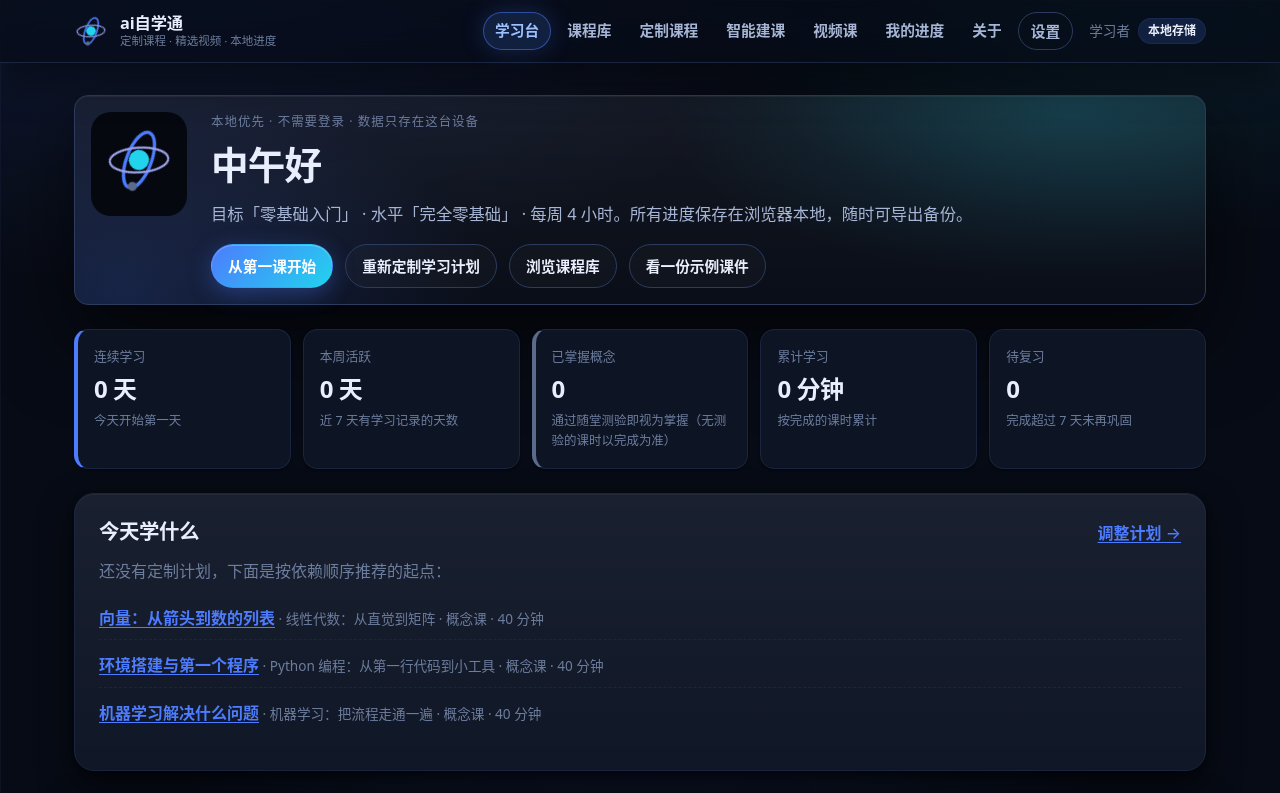
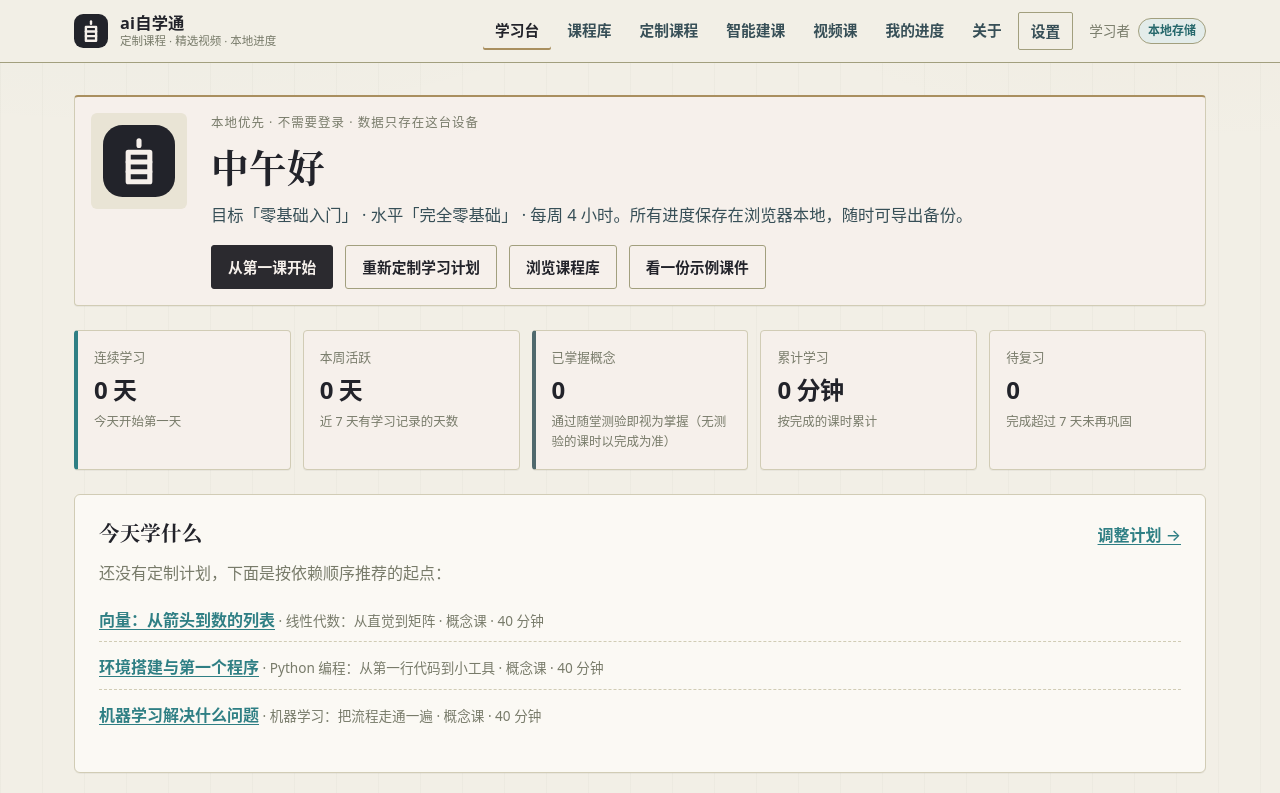
Before and after one commit to lzzxbdonj/my-site, a website with bundled scripts: page index.html in a window 1280 px wide. Shown: the top 793 px of the page. Built offline with nearby package versions, Linux system fonts and the light colour scheme.

Commit message:
设计：改回参考演示文稿的纸面编辑风格（米色纸面/墨色/青绿黄铜/中文衬线），新品牌标记（自字徽标），去掉霓虹渐变与玻璃拟态

```diff
--- a/src/core/brand.js
+++ b/src/core/brand.js
@@ -19,8 +19,8 @@ export const PRODUCT_TAGLINE = '定制课程 · 精选视频 · 本地进度';
 /** 品牌无障碍标签（导航 logo 与关于页）。 */
 export const BRAND_ARIA_LABEL = `${PRODUCT_NAME} 首页`;
 
-/** 轨道标记的替代文本（原创几何图形，不含任何上游角色形象）。 */
-export const PRODUCT_ORBITAL_LABEL = `${PRODUCT_NAME} 的轨道标记`;
+/** 品牌标记的替代文本（原创几何图形，不含任何上游角色形象）。 */
+export const PRODUCT_MARK_LABEL = `${PRODUCT_NAME} 的品牌标记`;
 
 /** 文档标题：`<页面> · ai自学通`；没有页面名时只显示产品名。 */
 export function brandDocumentTitle(section = '') {
--- a/src/styles/app.css
+++ b/src/styles/app.css
@@ -1,60 +1,53 @@
-/* ai自学通 —— 原创视觉系统：深空科技风
-   颜色：近黑蓝底 + 电光蓝主色 + 青色强调 + 玻璃质感面板。无外部字体/CDN 依赖。 */
+/* ai自学通 —— 原创视觉系统：纸面编辑风（依据参考演示文稿的属性层证据）
+   配色与字体取自 1999-1.4(new).pptx 的主题色与高频显式色，见 STYLE_REFERENCE.md。
+   方向是「印刷品」而不是「霓虹模板」：米色纸面、墨色正文、青绿与黄铜点缀、
+   1px 细线、小圆角、几乎不用投影与渐变。无外部字体/CDN 依赖。 */
 
 :root {
   --font-scale: 1;
 
-  /* 设计令牌：整站组件都引用这些变量，因此换这一块即可整体换肤。 */
-  --bg: #070b15;
-  --bg-soft: #0d1424;
-  --bg-sunk: #05080f;
-  --bg-raised: #111a2e;
+  /* 纸面与墨色 */
+  --bg: #f2efe6;          /* accent2：米色纸面 */
+  --bg-soft: #f6f0eb;
+  --bg-sunk: #e9e4d5;     /* 参考文件里出现次数最多的显式色 */
+  --bg-raised: #fbf9f4;
 
-  --ink: #e9eefc;
-  --ink-soft: #a7b6d6;
-  --ink-muted: #6d7d9e;
+  --ink: #22232a;         /* 近 accent6 #2B2A2F，略压暗以提升纸面对比 */
+  --ink-soft: #374f57;    /* accent5 深灰绿 */
+  --ink-muted: #787b6a;
 
-  --line: #1b2540;
-  --line-strong: #2c3b5e;
+  --line: #d1ccb5;        /* accent1 米灰线 */
+  --line-strong: #a29f7e;
 
-  /* 主色：电光蓝 */
-  --indigo: #4d7cfe;
-  --indigo-soft: #12203f;
-  --indigo-ink: #9cc0ff;
-  /* 强调：青色 */
-  --amber: #22d3ee;
-  --amber-soft: #0a2734;
-  /* 次级：雾蓝 */
-  --teal: #5b6b8c;
-  --teal-soft: #131d31;
+  /* 点缀：青绿与黄铜（各自压深一档，保证在纸面上的可读性） */
+  --indigo: #2f7f84;
+  --indigo-soft: #e3ecea;
+  --indigo-ink: #26686c;
+  --amber: #a98f5f;
+  --amber-soft: #efe7d6;
+  --teal: #50696d;        /* dk2 灰绿 */
+  --teal-soft: #e4e9e8;
 
-  /* 「实心深色块 + 亮字」专用（toast / 跳过链接 / 选中态）。
-     注意：深色主题里 --ink 是**浅色文字**，不能拿它当实心背景，否则白字会糊成一片。 */
-  --solid: #16203a;
-  --solid-hover: #1d2a4b;
-  --solid-ink: #f2f6ff;
+  /* 「墨色实心块 + 纸色字」专用（toast / 跳过链接 / 选中态） */
+  --solid: #2b2a2f;
+  --solid-hover: #3a3941;
+  --solid-ink: #f6f0eb;
 
-  --ok: #34d399;
-  --ok-soft: #06251c;
-  --warn: #fbbf24;
-  --warn-soft: #2a2109;
-  --bad: #fb7185;
-  --bad-soft: #2c1218;
+  --ok: #3f7a63;
+  --ok-soft: #e2ede6;
+  --warn: #8a6a2f;
+  --warn-soft: #f0e7d3;
+  --bad: #8f4a45;
+  --bad-soft: #f2e2df;
 
-  --radius-lg: 20px;
-  --radius: 14px;
-  --radius-sm: 10px;
+  /* 印刷感：小圆角、极浅投影，不用发光 */
+  --radius-lg: 6px;
+  --radius: 4px;
+  --radius-sm: 3px;
 
-  --shadow-sm: 0 1px 2px rgba(0, 0, 0, 0.5);
-  --shadow: 0 14px 34px rgba(0, 0, 0, 0.5), 0 2px 6px rgba(0, 0, 0, 0.4);
-  --shadow-lg: 0 34px 80px rgba(0, 0, 0, 0.62);
-
-  /* 科技感光效：面板描边光、主色渐变、玻璃高光、网格线 */
-  --glow-primary: 0 0 0 1px rgba(77, 124, 254, 0.35), 0 0 34px rgba(77, 124, 254, 0.18);
-  --glow-cyan: 0 0 30px rgba(34, 211, 238, 0.18);
-  --grad-primary: linear-gradient(135deg, #4d7cfe 0%, #22d3ee 100%);
-  --grad-surface: linear-gradient(180deg, rgba(255, 255, 255, 0.05), rgba(255, 255, 255, 0.012));
-  --grid-line: rgba(125, 160, 235, 0.055);
+  --shadow-sm: 0 1px 0 rgba(43, 42, 47, 0.05);
+  --shadow: 0 1px 2px rgba(43, 42, 47, 0.06), 0 10px 26px rgba(43, 42, 47, 0.05);
+  --shadow-lg: 0 20px 50px rgba(43, 42, 47, 0.13);
 
   --space-1: 4px;
   --space-2: 8px;
@@ -65,8 +58,9 @@
   --space-7: 48px;
   --max-width: 1180px;
   --font-sans: system-ui, -apple-system, "Segoe UI", "PingFang SC", "HarmonyOS Sans SC", "Hiragino Sans GB", "Microsoft YaHei", "Source Han Sans SC", "Noto Sans CJK SC", sans-serif;
-  /* 深空主题不使用衬线标题：这里指向无衬线栈，保证所有标题统一成技术感排版 */
-  --font-serif: var(--font-sans);
+  /* 中文衬线标题栈（参考演示文稿的主题东亚字体是「华文中宋」）。
+     只依赖系统已装字体并逐级回退，**不打包任何字体文件**。 */
+  --font-serif: "华文中宋", "方正小标宋简体", "Source Han Serif SC", "Noto Serif CJK SC", "Songti SC", "STSong", "SimSun", "Iowan Old Style", Palatino, Georgia, "Times New Roman", serif;
   --font-mono: ui-monospace, SFMono-Regular, "Cascadia Mono", Consolas, "Liberation Mono", monospace;
 }
 
@@ -126,9 +120,8 @@ code { font-family: var(--font-mono); font-size: 0.88em; background: var(--bg-su
 
 .app-header {
   position: sticky; top: 0; z-index: 40;
-  background: rgba(247, 243, 234, 0.86);
-  backdrop-filter: blur(10px);
-  border-bottom: 1px solid var(--line);
+  background: var(--bg);
+  border-bottom: 1px solid var(--line-strong);
 }
 .header-inner {
   max-width: var(--max-width); margin: 0 auto; padding: var(--space-3) var(--space-5);
@@ -139,13 +132,11 @@ code { font-family: var(--font-mono); font-size: 0.88em; background: var(--bg-su
 .brand-text strong { font-size: 1.02rem; letter-spacing: -0.01em; }
 .brand-sub { font-size: 0.72rem; color: var(--ink-muted); }
 
-.orbital-mark .om-core { fill: var(--amber); }
-.orbital-mark .om-ring { fill: none; stroke: var(--indigo); stroke-width: 3; }
-.orbital-mark .om-ring-2 { stroke: #9aa0e6; stroke-width: 2; }
-.orbital-mark .om-node { fill: var(--teal); }
-.reduce-motion .orbital-mark { animation: none !important; }
-.orbital-mark { animation: orbit-drift 14s linear infinite; }
-@keyframes orbit-drift { from { transform: rotate(0deg); } to { transform: rotate(360deg); } }
+/* 品牌标记：实心圆角方块 + 描边「自」字。
+   刻意不做旋转/发光动效 —— 静态、干净，在 24–34px 下也清楚。 */
+.brand-mark { flex: 0 0 auto; display: block; }
+.brand-mark .bm-tile { fill: var(--ink); }
+.brand-mark .bm-glyph { stroke: var(--bg-soft); }
 
 .primary-nav { display: flex; gap: var(--space-1); margin-left: auto; flex-wrap: wrap; }
 .nav-link {
@@ -472,7 +463,7 @@ textarea.text-input { resize: vertical; min-height: 84px; }
 
 /* ---------- 提示条 ---------- */
 .toast-region { position: fixed; right: var(--space-5); bottom: var(--space-5); display: flex; flex-direction: column; gap: var(--space-2); z-index: 60; max-width: 90vw; }
-.toast { background: var(--solid); color: var(--solid-ink); padding: 10px 16px; border-radius: 999px; font-size: 0.88rem; box-shadow: var(--shadow-lg), var(--glow-primary); animation: toast-in 0.2s ease-out; }
+.toast { background: var(--solid); color: var(--solid-ink); padding: 10px 16px; border-radius: var(--radius-sm); font-size: 0.88rem; box-shadow: var(--shadow-lg); animation: toast-in 0.2s ease-out; }
 .toast-ok { background: var(--ok); }
 .toast-warn { background: var(--amber); }
 .toast-bad { background: var(--bad); }
@@ -605,105 +596,98 @@ textarea.text-input { resize: vertical; min-height: 84px; }
 }
 
 /* ============================================================================
-   深空科技主题图层
-   —— 只做「表面」的事：画布、玻璃质感、发光线框、渐变、微交互。
-      结构与尺寸仍由上面的既有规则决定，换肤不会把布局弄坏。
-      位置刻意放在打印样式之前，打印时后面的规则优先，不影响「另存为 PDF」。
+   纸面编辑图层
+   —— 只做「表面」的事：纸纹、细线、字距、克制的点缀。
+      刻意不用发光、渐变、玻璃与大量投影 —— 那些正是「一眼 AI 模板」的来源。
+      位置在打印样式之前，打印规则优先，不影响「另存为 PDF」。
    ============================================================================ */
 
-/* ---------- 画布：深空底 + 细网格 + 两处光晕（全部由 CSS 生成，无图片资源） ---------- */
+/* ---------- 纸面：极淡的平行细纹 + 两处几乎察觉不到的色晕（纯 CSS，无图片） ---------- */
 body {
   background-color: var(--bg);
   background-image:
-    radial-gradient(1200px 640px at 12% -14%, rgba(77, 124, 254, 0.17), transparent 62%),
-    radial-gradient(900px 520px at 92% -8%, rgba(34, 211, 238, 0.12), transparent 58%),
-    radial-gradient(800px 700px at 50% 118%, rgba(77, 124, 254, 0.09), transparent 62%),
-    linear-gradient(var(--grid-line) 1px, transparent 1px),
-    linear-gradient(90deg, var(--grid-line) 1px, transparent 1px);
-  background-size: auto, auto, auto, 100% 46px, 46px 100%;
-  background-attachment: fixed;
+    repeating-linear-gradient(90deg, rgba(120, 123, 106, 0.045) 0 1px, transparent 1px 42px),
+    radial-gradient(1100px 520px at 10% -12%, rgba(47, 127, 132, 0.05), transparent 62%),
+    radial-gradient(900px 460px at 94% -8%, rgba(186, 167, 128, 0.08), transparent 58%);
+  background-attachment: scroll, scroll, scroll;
   color: var(--ink);
 }
 
-::selection { background: rgba(77, 124, 254, 0.38); color: #fff; }
+::selection { background: rgba(47, 127, 132, 0.18); color: var(--ink); }
 
-::-webkit-scrollbar { width: 10px; height: 10px; }
-::-webkit-scrollbar-track { background: transparent; }
-::-webkit-scrollbar-thumb { background: var(--line-strong); border-radius: 999px; border: 2px solid var(--bg); }
-::-webkit-scrollbar-thumb:hover { background: var(--indigo); }
+::-webkit-scrollbar { width: 11px; height: 11px; }
+::-webkit-scrollbar-track { background: var(--bg-sunk); }
+::-webkit-scrollbar-thumb { background: var(--line-strong); border: 3px solid var(--bg-sunk); border-radius: 0; }
+::-webkit-scrollbar-thumb:hover { background: var(--teal); }
 
-/* ---------- 顶栏：玻璃拟态 + 发光选中态 ---------- */
+/* ---------- 顶栏：纸面 + 一条墨线；当前页用下划线标记（印刷品的做法，不做胶囊与发光） ---------- */
 .app-header {
   position: sticky; top: 0; z-index: 40;
-  background: rgba(7, 11, 21, 0.74);
-  backdrop-filter: blur(16px) saturate(150%);
-  -webkit-backdrop-filter: blur(16px) saturate(150%);
-  border-bottom: 1px solid var(--line);
-  box-shadow: 0 14px 44px rgba(0, 0, 0, 0.45);
+  background: var(--bg);
+  border-bottom: 1px solid var(--line-strong);
+  box-shadow: none;
+  backdrop-filter: none;
+  -webkit-backdrop-filter: none;
 }
-.nav-link { border-radius: 999px; transition: background 160ms ease, color 160ms ease, box-shadow 160ms ease; }
-.nav-link:hover { background: rgba(255, 255, 255, 0.05); }
+.nav-link { border-radius: 2px; transition: background 140ms ease, color 140ms ease; }
+.nav-link:hover { background: var(--bg-sunk); color: var(--ink); }
 .nav-link[aria-current="page"] {
-  background: var(--indigo-soft); color: var(--indigo-ink);
-  box-shadow: inset 0 0 0 1px rgba(77, 124, 254, 0.5), 0 0 24px rgba(77, 124, 254, 0.22);
+  background: transparent;
+  color: var(--ink);
+  font-weight: 650;
+  box-shadow: inset 0 -2px 0 var(--amber);
+}
+.brand-text strong { letter-spacing: 0.01em; }
+
+/* ---------- 标题：中文衬线 + 黄铜细线；正文仍是无衬线，保证屏幕可读性 ---------- */
+h1, h2, h3, .view-head h1 { font-family: var(--font-serif); font-weight: 600; letter-spacing: 0.01em; }
+.view-head h1 { font-size: clamp(1.5rem, 2.9vw, 1.95rem); color: var(--ink); }
+.view-head h1::after {
+  content: ''; display: block; width: 44px; height: 2px;
+  margin-top: var(--space-3); background: var(--amber);
+}
+.view-head .muted, .view-head p { max-width: 74ch; color: var(--ink-muted); }
+.panel > h2 { font-size: 1.12rem; }
+
+/* ---------- 面板 / 卡片：纸卡 + 1px 细线 + 极浅投影；悬停只改线色，不位移不发光 ---------- */
+.panel, .card {
+  background: var(--bg-raised);
+  border: 1px solid var(--line);
+  box-shadow: var(--shadow-sm);
+  transition: border-color 140ms ease;
+}
+.card:hover { border-color: var(--line-strong); box-shadow: var(--shadow-sm); transform: none; }
+.hero {
+  background: var(--bg-soft);
+  border: 1px solid var(--line);
+  border-top: 2px solid var(--amber);
+  box-shadow: var(--shadow-sm);
 }
 
-/* ---------- 排版：统一无衬线标题 + 渐变主标题 ---------- */
-h1, h2, h3, .view-head h1 { font-family: var(--font-sans); letter-spacing: -0.022em; }
-.view-head h1 {
-  font-size: clamp(1.6rem, 3.2vw, 2.15rem);
-  background-image: linear-gradient(118deg, #ffffff 0%, var(--indigo-ink) 52%, var(--amber) 100%);
-  -webkit-background-clip: text; background-clip: text; color: transparent;
-}
-.view-head .muted, .view-head p { max-width: 72ch; }
-
-/* ---------- 面板 / 卡片：玻璃面 + 发丝描边 + 悬停辉光 ---------- */
-.panel, .card {
-  background-image: var(--grad-surface);
-  border: 1px solid var(--line);
-  box-shadow: var(--shadow), inset 0 1px 0 rgba(255, 255, 255, 0.045);
-  transition: border-color 180ms ease, box-shadow 180ms ease, transform 180ms ease;
-}
-.card:hover {
-  border-color: var(--line-strong);
-  box-shadow: var(--shadow), 0 0 34px rgba(77, 124, 254, 0.15), inset 0 1px 0 rgba(255, 255, 255, 0.06);
-  transform: translateY(-2px);
-}
-.hero {
-  background-image:
-    radial-gradient(620px 260px at 88% 6%, rgba(34, 211, 238, 0.17), transparent 66%),
-    radial-gradient(540px 300px at 4% 94%, rgba(77, 124, 254, 0.2), transparent 68%),
-    var(--grad-surface);
-  border: 1px solid var(--line-strong);
-  box-shadow: var(--shadow-lg), inset 0 1px 0 rgba(255, 255, 255, 0.06);
+/* ---------- 按钮：墨色实心 / 描边，小圆角，无渐变无光晕 ---------- */
+.btn { font-weight: 600; border-radius: var(--radius-sm); transition: background 140ms ease, border-color 140ms ease, color 140ms ease; }
+.btn-primary { background: var(--solid); color: var(--solid-ink); border-color: var(--solid); box-shadow: none; }
+.btn-primary:hover { background: var(--solid-hover); color: var(--solid-ink); }
+.btn-ghost { background: transparent; border-color: var(--line-strong); color: var(--ink); }
+.btn-ghost:hover { background: var(--bg-sunk); border-color: var(--ink-muted); box-shadow: none; }
+.btn:focus-visible, .nav-link:focus-visible, .text-input:focus-visible, a:focus-visible, button:focus-visible, input:focus-visible, select:focus-visible {
+  outline: 2px solid var(--indigo); outline-offset: 2px;
 }
 
-/* ---------- 按钮：渐变主按钮 + 描边辉光 ---------- */
-.btn { font-weight: 600; transition: transform 140ms ease, box-shadow 180ms ease, background 180ms ease, border-color 180ms ease; }
-.btn-primary {
-  background-image: var(--grad-primary); color: #fff; border-color: transparent;
-  box-shadow: 0 6px 22px rgba(77, 124, 254, 0.34), inset 0 1px 0 rgba(255, 255, 255, 0.24);
-}
-.btn-primary:hover {
-  background-image: linear-gradient(135deg, #6a92ff 0%, #4ee0f5 100%); color: #fff;
-  box-shadow: 0 10px 30px rgba(77, 124, 254, 0.45), inset 0 1px 0 rgba(255, 255, 255, 0.3);
-}
-.btn-ghost { background: rgba(255, 255, 255, 0.02); }
-.btn-ghost:hover { border-color: var(--indigo); color: var(--ink); box-shadow: 0 0 0 1px rgba(77, 124, 254, 0.35), 0 0 22px rgba(77, 124, 254, 0.16); }
-.btn:focus-visible, .nav-link:focus-visible, .text-input:focus-visible, a:focus-visible, button:focus-visible, input:focus-visible, select:focus-visible {
-  outline: 2px solid var(--amber); outline-offset: 2px;
-}
+/* ---------- 链接与进度：点缀只出现在这些地方 ---------- */
+a { color: var(--indigo-ink); }
+.card-link:hover { color: var(--indigo-ink); }
+.progress-track { background: var(--bg-sunk); box-shadow: inset 0 0 0 1px var(--line); }
+.progress-fill { background: var(--indigo); box-shadow: none; }
 
-/* ---------- 进度 / 状态等细节在深色底上的可读性 ---------- */
-.progress-track { background: var(--bg-sunk); box-shadow: inset 0 1px 3px rgba(0, 0, 0, 0.55); }
-.progress-fill { background-image: var(--grad-primary); box-shadow: 0 0 20px rgba(77, 124, 254, 0.38); }
-.panel, .card, .badge, .chip { color: var(--ink); }
-code, pre { font-family: var(--font-mono); }
-pre { background: var(--bg-sunk); border: 1px solid var(--line); border-radius: var(--radius-sm); }
+/* ---------- 输入框：白纸面 + 细线，聚焦只改线色 ---------- */
+.text-input { border-color: var(--line-strong); background: #fff; }
+.text-input:focus { border-color: var(--indigo); box-shadow: none; outline: 2px solid rgba(47, 127, 132, 0.18); outline-offset: 0; }
 
-/* ---------- 课件（放映）模式 ---------- */
-.deck-slide-inner { background-image: var(--grad-surface); border-color: var(--line-strong); }
+/* ---------- 品牌标记与章节微标签 ---------- */
 .deck-label { color: var(--amber); letter-spacing: 0.2em; }
+.deck-slide-inner { background: var(--bg-soft); border-color: var(--line-strong); }
+.badge, .chip { border-color: var(--line-strong); }
 
 /* ---------- 无障碍：用户开了「减少动画」或系统偏好时，动效全部停掉 ---------- */
 .reduce-motion *, .reduce-motion *::before, .reduce-motion *::after {
@@ -711,10 +695,8 @@ pre { background: var(--bg-sunk); border: 1px solid var(--line); border-radius:
   animation-duration: 0.001ms !important;
   animation-iteration-count: 1 !important;
 }
-.reduce-motion .card:hover, .reduce-motion .btn:hover { transform: none; }
 @media (prefers-reduced-motion: reduce) {
   *, *::before, *::after { transition-duration: 0.001ms !important; animation-duration: 0.001ms !important; }
-  .card:hover, .btn:hover { transform: none; }
 }
 
 /* ---------- 高级设置：默认折叠，不打扰普通用户 ---------- */
--- a/src/ui/app.js
+++ b/src/ui/app.js
@@ -4,7 +4,7 @@
  */
 
 import { h, clear, renderInto } from './dom.js';
-import { orbitalMark, badge } from './components.js';
+import { brandMark, badge } from './components.js';
 import { createStore, createLocalStorageBackend, createMemoryBackend, createSecretStore, exportState, importState, createEmptyState } from '../core/storage.js';
 import { parseRoute, buildRoute, NAV_ITEMS, routeTitle } from '../core/router.js';
 import { PRODUCT_NAME, PRODUCT_TAGLINE, BRAND_ARIA_LABEL, brandDocumentTitle } from '../core/brand.js';
@@ -660,7 +660,7 @@ export function createApp({ root }) {
     return h('header', { class: 'app-header' },
       h('div', { class: 'header-inner' },
         h('a', { class: 'brand', attrs: { href: buildRoute('dashboard'), 'aria-label': BRAND_ARIA_LABEL } },
-          orbitalMark(34),
+          brandMark(34),
           h('span', { class: 'brand-text' },
             h('strong', { text: PRODUCT_NAME }),
             h('span', { class: 'brand-sub', text: PRODUCT_TAGLINE })
--- a/src/ui/components.js
+++ b/src/ui/components.js
@@ -7,18 +7,28 @@ import { gradeQuiz, questionTypeLabel } from '../core/quiz.js';
 import { resolveVideoPlayback, verificationBadge } from '../core/video.js';
 import { safeHttpUrl } from '../core/storage.js';
 import { buildRoute } from '../core/router.js';
-import { PRODUCT_ORBITAL_LABEL } from '../core/brand.js';
+import { PRODUCT_MARK_LABEL } from '../core/brand.js';
 
-/** 原创「轨道学习伙伴」标记：抽象几何，不含任何上游角色形象。 */
-export function orbitalMark(size = 40) {
+/**
+ * 品牌标记：圆角方块 + 手绘「自」字（Stroke 描边，不用字体，因此任何环境渲染一致）。
+ *
+ * 为什么改成这样：原来的三个同心椭圆（轨道）在小尺寸下糊成一团，且是最常见的
+ * 「抽象几何 + 发光」套路，一眼就像模板。现在改用**品牌首字作为单字徽标**：
+ * 在 24–34px 下依然清晰，且与「ai自学通」直接对应。
+ */
+export function brandMark(size = 40) {
   return h('svg', {
-    class: 'orbital-mark',
-    attrs: { viewBox: '0 0 64 64', width: size, height: size, role: 'img', 'aria-label': PRODUCT_ORBITAL_LABEL },
+    class: 'brand-mark',
+    attrs: { viewBox: '0 0 48 48', width: size, height: size, role: 'img', 'aria-label': PRODUCT_MARK_LABEL },
   },
-    h('circle', { attrs: { cx: 32, cy: 32, r: 9, class: 'om-core' } }),
-    h('ellipse', { attrs: { cx: 32, cy: 32, rx: 26, ry: 11, class: 'om-ring', transform: 'rotate(-18 32 32)' } }),
-    h('ellipse', { attrs: { cx: 32, cy: 32, rx: 26, ry: 11, class: 'om-ring om-ring-2', transform: 'rotate(48 32 32)' } }),
-    h('circle', { attrs: { cx: 54, cy: 22, r: 4, class: 'om-node' } })
+    h('rect', { attrs: { class: 'bm-tile', x: 0, y: 0, width: 48, height: 48, rx: 13 } }),
+    h('g', { class: 'bm-glyph', attrs: { fill: 'none', 'stroke-width': 3.4, 'stroke-linecap': 'round', 'stroke-linejoin': 'round' } },
+      // 「自」= 目 + 顶上一小竖；用四条笔画画出来，不依赖任何字体
+      h('path', { attrs: { d: 'M24 10.5v3.2' } }),
+      h('path', { attrs: { d: 'M16.8 18.2h14.4v19.6H16.8z' } }),
+      h('path', { attrs: { d: 'M16.8 24.7h14.4' } }),
+      h('path', { attrs: { d: 'M16.8 31.2h14.4' } })
+    )
   );
 }
 
@@ -44,7 +54,7 @@ export function statTile({ label, value, hint, tone = 'default' }) {
 
 export function emptyState({ title, description, actionLabel, onAction, secondary }) {
   return h('div', { class: 'empty-state' },
-    h('div', { class: 'empty-glyph', attrs: { 'aria-hidden': 'true' } }, orbitalMark(48)),
+    h('div', { class: 'empty-glyph', attrs: { 'aria-hidden': 'true' } }, brandMark(48)),
     h('h3', { text: title }),
     description ? h('p', { text: description }) : null,
     actionLabel ? h('button', { class: 'btn btn-primary', attrs: { type: 'button' }, on: { click: onAction }, text: actionLabel }) : null,
--- a/src/ui/views/account.js
+++ b/src/ui/views/account.js
@@ -1,5 +1,5 @@
 import { h } from '../dom.js';
-import { badge, orbitalMark, progressBar, statTile } from '../components.js';
+import { badge, brandMark, progressBar, statTile } from '../components.js';
 import { GOALS, LEVELS } from '../../core/personalize.js';
 import { courseProgress, studyStats } from '../../core/progress.js';
 import { catalogStats } from '../../data/courses.js';
@@ -280,7 +280,7 @@ export function aboutView(ctx) {
   const verifiedChannels = [...new Set(VIDEO_LIBRARY.filter((v) => v.creatorVerified).map((v) => v.creator))];
   return h('div', { class: 'view view-about' },
     h('header', { class: 'view-head hero-small' },
-      orbitalMark(56),
+      brandMark(56),
       h('div', {},
         h('h1', { text: '关于本项目' }),
         h('p', { class: 'muted', text: `${PRODUCT_NAME}：一个受 Study-Mate 启发的、可部署在 GitHub Pages 上的中文学习网站——定制课程 + 精选视频 + 真实测验 + 本地进度。` }),
--- a/src/ui/views/dashboard.js
+++ b/src/ui/views/dashboard.js
@@ -1,5 +1,5 @@
 import { h } from '../dom.js';
-import { orbitalMark, statTile, badge, emptyState, progressBar, typeLabel } from '../components.js';
+import { brandMark, statTile, badge, emptyState, progressBar, typeLabel } from '../components.js';
 import { buildRoute } from '../../core/router.js';
 import { courseProgress, nextConcepts, studyStats, conceptStateMap } from '../../core/progress.js';
 import { formatMinutes, percent, formatRelative } from '../../core/format.js';
@@ -15,7 +15,7 @@ export function dashboardView(ctx) {
 
   return h('div', { class: 'view view-dashboard' },
     h('section', { class: 'hero card' },
-      h('div', { class: 'hero-mark' }, orbitalMark(72)),
+      h('div', { class: 'hero-mark' }, brandMark(72)),
       h('div', { class: 'hero-body' },
         h('p', { class: 'eyebrow', text: '本地优先 · 不需要登录 · 数据只存在这台设备' }),
         h('h1', { text: greet(state) }),
```
Also changed, not shown: STYLE_REFERENCE.md (+18 -1 lines), tests/browser/brand.test.mjs (+2 -2 lines), docs/evidence/design-dashboard.png, docs/evidence/design-explore.png, docs/evidence/design-generate.png, docs/evidence/design-lesson.png, docs/evidence/design-settings.png.
